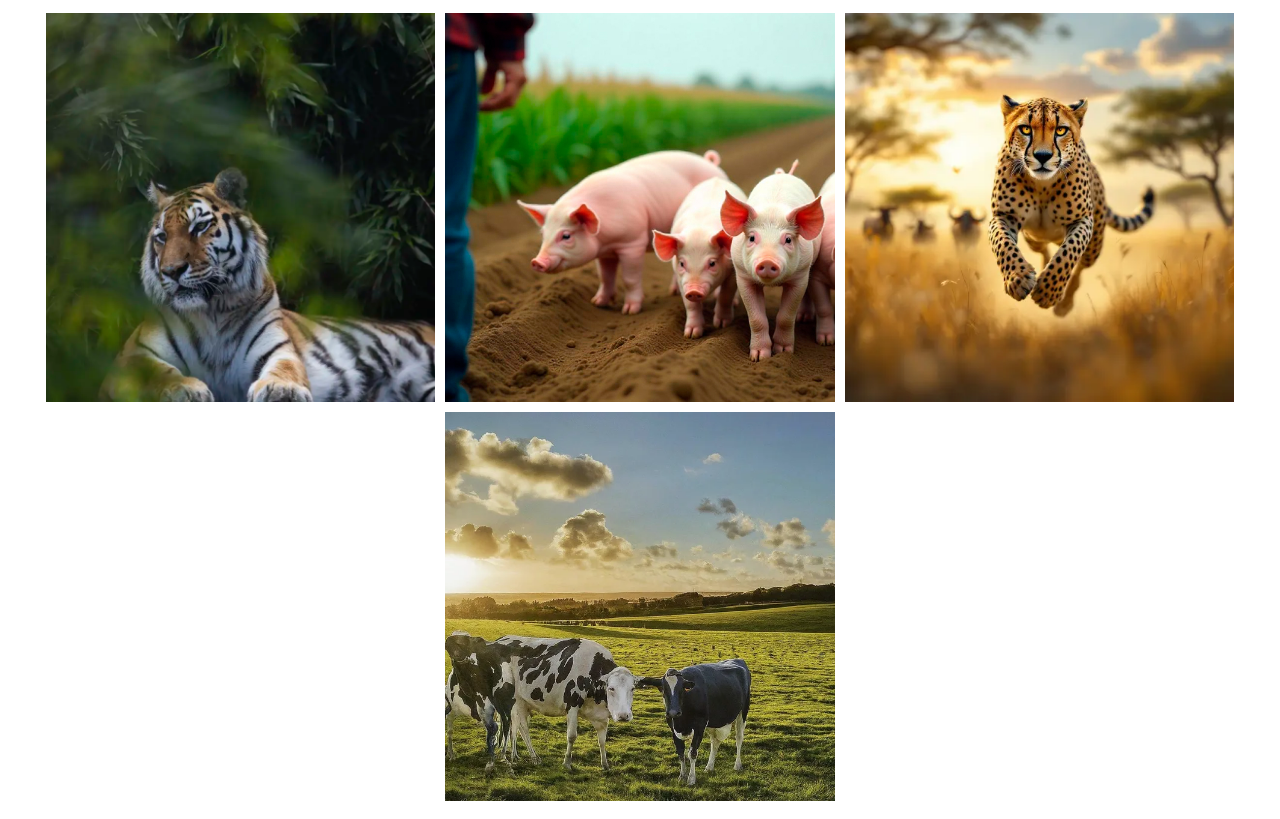
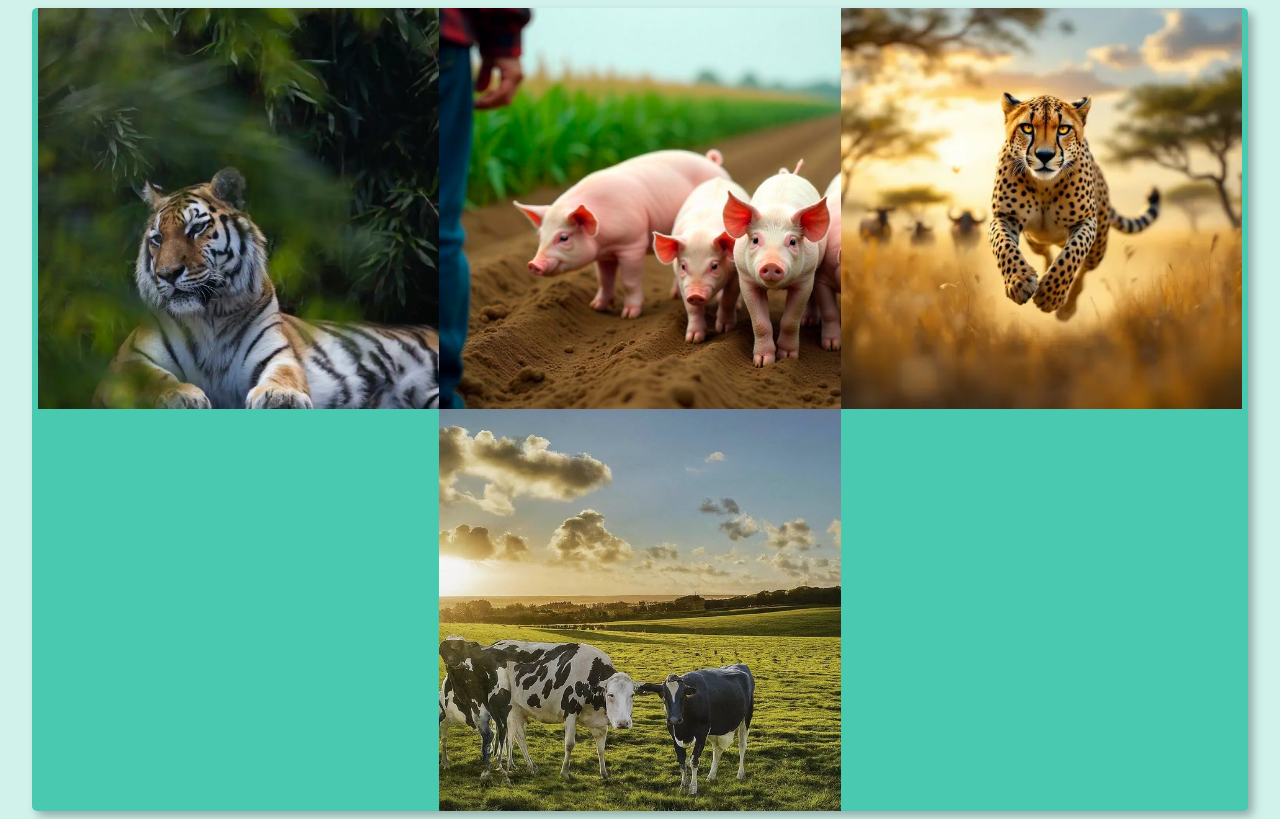
Before and after one commit to feden15/desafio-12, a website built with Vite: page src/ejercicioB/ejercicioB.html in a window 1280 px wide. Built offline with nearby package versions, Linux system fonts and the light colour scheme.

Commit message:
Retocamos Ejercibio B

```diff
--- a/src/ejercicioB/ejercicioB.scss
+++ b/src/ejercicioB/ejercicioB.scss
@@ -9,7 +9,7 @@
 */
 
 body {
-    background-color: rgb(255, 255, 255, 0.8);
+    background-color: rgb(209, 242, 235);
 }
 
 .container {
@@ -17,8 +17,12 @@ body {
     justify-content: center;
     flex-wrap: wrap;
 
-    width: 80vw;
+    background-color: rgb(72, 201, 176);
+    box-shadow: 5px 5px 10px rgba(0, 0, 0, 0.3);
+
+    width: 90vw;
     margin: auto;
+    border-radius: 5px;
 
     @media screen and (min-width: 992px) {
         & {
@@ -38,20 +42,26 @@ img {
 
     @media screen and (min-width: 576px) {
         & {
-            width: 50%;
+            width: 48%;
         }
     }
 
     @media screen and (min-width: 768px) {
         & {
-            width: 33%;
+            width: 32%;
+        }
+    }
+
+    @media screen and (min-width: 992px) {
+        & {
+            margin: 5px;
         }
     }
 
     @media screen and (min-width: 1200px) {
         & {
-            width: 32%;
-            margin: 5px;
+            margin: 0;
+            width: 33%;
         }
     }
 
```
